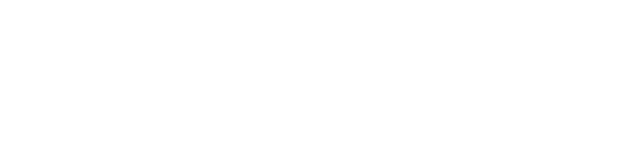
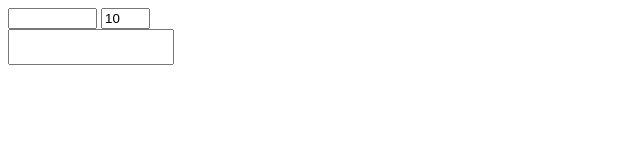
Before and after one commit to utfnakamura/logic, a plain HTML site: page make10/index.html in a window 1280 px wide. Shown: the whole page, without its empty margins (0-640 px from the left). Drawn offline with Linux system fonts and the light colour scheme.

Commit message:
draft page for make10

```diff
--- a/make10/index.html
+++ b/make10/index.html
@@ -1,8 +1,54 @@
 <html>
     <head>
 	<script src="make10.js"></script>
+	<script>
+	 function autoResize(textarea) {
+	     // テキストエリアの高さを一旦最小に設定してから、スクロール高さに合わせて調整
+	     textarea.style.height = 'auto'; // 高さを自動に設定して内容がすべて表示される高さに初期化
+	     textarea.style.height = textarea.scrollHeight + 'px'; // スクロール高さを高さとして設定
+	 }
+	</script>
+	<script>
+	 function autoResize(textarea) {
+	     // テキストエリアの高さを一旦最小に設定してから、スクロール高さに合わせて調整
+	     textarea.style.height = 'auto'; // 高さを自動に設定して内容がすべて表示される高さに初期化
+	     textarea.style.height = textarea.scrollHeight + 'px'; // スクロール高さを高さとして設定
+	 }
+	</script>
+	<script>
+	 function jfunc() {
+             var v = document.getElementById('digit4').value;
+	     var t = document.getElementById('target').value;
+	     if( /^[0-9]{4}$/.test(v) ) {
+		 r = m(+v[0],+v[1],+v[2],+v[3],+t)
+		 var tx = document.getElementById("result");
+		 var s = ""
+		 r.forEach((rpn) => {
+		     var infix = convertRPNToInfix(rpn);
+		     s += `${infix}\n`
+		 });
+		 tx.value = s;
+		 autoResize(tx);
+	     }
+	 }
+	</script>
+	<style>
+         /* スクロールバーが表示されないようにするためのスタイル */
+         textarea {
+             overflow-y: hidden;
+             resize: none; /* ユーザーによるリサイズを無効化 */
+         }
+	</style>
     </head>
     <body>
+	<div>
+	    <input type="text" id="digit4" oninput="jfunc()" size="8">
+	    <input type="text" id="target" oninput="jfunc()" value="10" size="3">
+	</div>
+	<div>
+	    <textarea id="result" oninput="autoResize(this)">
 
+	    </textarea>
+	</div>
     </body>
 </html>
--- a/make10/make10.js
+++ b/make10/make10.js
@@ -78,7 +78,7 @@ function calculateRPN(input) {
   return stack.pop();
 }
 function convertRPNToInfix(rpn) {
-  const tokens = rpn.split(/\s+/);
+  const tokens = rpn;
   const stack = [];
 
   const precedence = {
```
